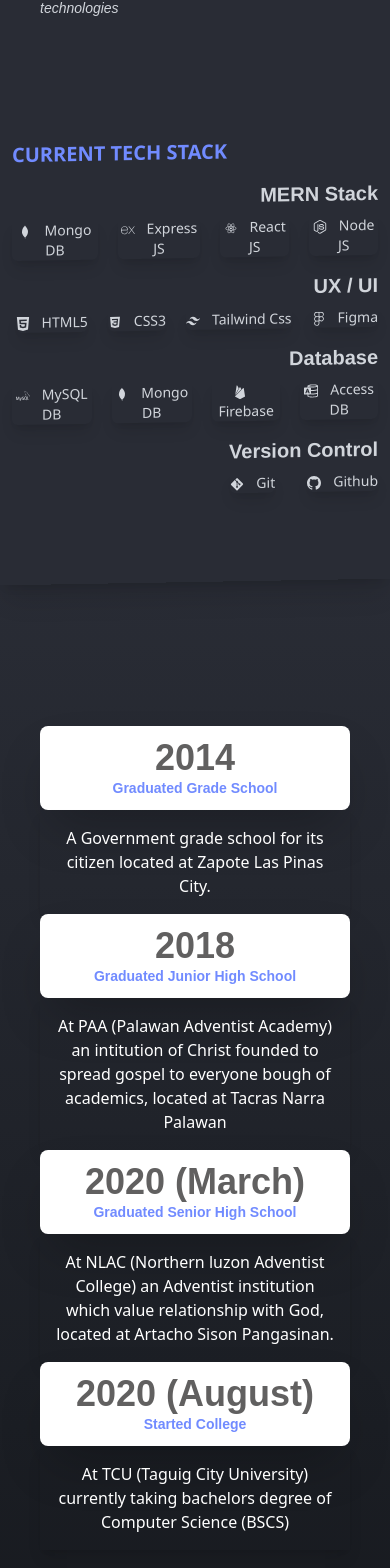
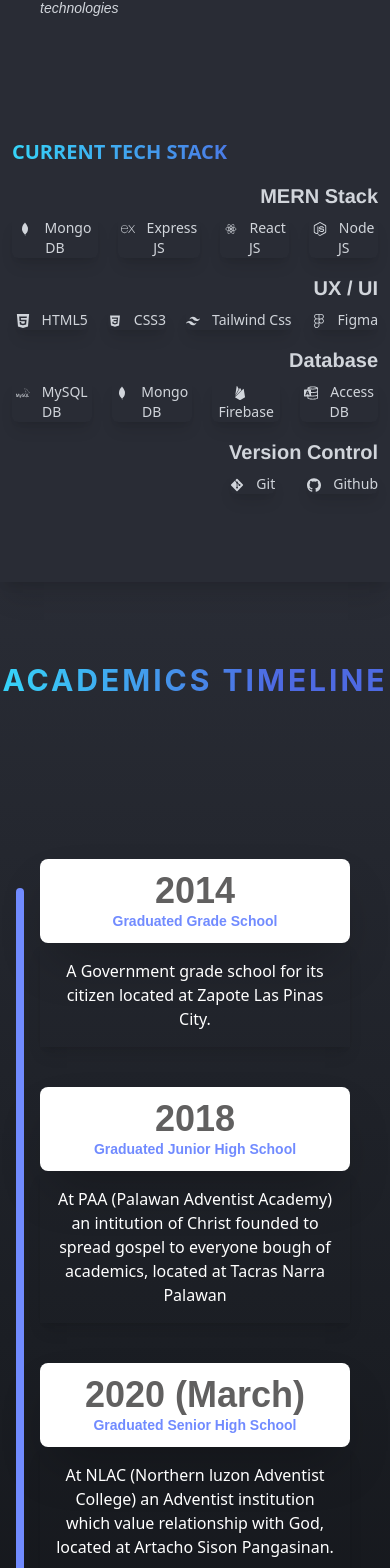
Before and after one commit to DevNanad/MODERN-PORTFOLIO, a React (Create React App) app: page / in a window 390 px wide. Shown: the part 1660-3228 px from the top of the page. Built offline with nearby package versions, Linux system fonts and the light colour scheme.

Commit message:
Add responsiveness to SectionFour Timeline

```diff
--- a/src/components/SectionFour.js
+++ b/src/components/SectionFour.js
@@ -10,16 +10,21 @@
 
 
   return (
-    <div className='h-[200vh] text-white bg-gradient-to-b from-transparent via-[#1b1e24] to-[#0d0e11] ' id="secFour">
+    <div className='h-[180vh] md:flex md:items-center gap-20 md:flex-col md:justify-center text-white bg-gradient-to-b from-transparent via-[#1b1e24] to-[#0d0e11] ' id="secFour">
+
+        <h1 className='academics pt-20 md:pt-0 text-center text-3xl md:text-4xl font-bold uppercase tracking-widest applesys'>Academics Timeline</h1>
+
 
         {/*TIMELINE*/}
-        <div className=" h-[150vh] pt-36 md:timeline md:flex">
+        <div className=" h-[150vh] timeline ">
 
-          {/* Left timeline */}
-        <div className="md:left-timeline px-10 md:flex flex-col flex-[40%] text-right">
+
+          {/* Large timeline */}
+          <div className="hidden left-timeline h-full px-10 md:flex flex-col justify-center flex-[40%] text-right">
+
 
             {/* Left ONE */}
-          <div  ref={yearone} className="md:wrapper-timeline">
+            <div  ref={yearone} className="wrapper-timeline">
               <div className="first-content">
                 <div className="year-title rounded-lg text-center font-bold poppins md:mb-6 bg-white text-[#616060] shadow-2xl">
                   <h2 className='text-4xl pt-3'>2014</h2>
@@ -30,7 +35,7 @@
             </div>
 
             {/* RIGHT ONE */}
-          <div  ref={junhigh} className="md:wrapper-timeline">
+            <div  ref={junhigh} className="wrapper-timeline">
               <div className="first-content">
                 <div className="year-title rounded-lg text-center font-bold poppins md:mb-6 bg-white text-[#616060] shadow-2xl">
                   <h2 className='text-4xl pt-3'>2018</h2>
@@ -41,7 +46,7 @@
             </div>
 
             {/* Left TWO */}
-          <div  ref={senhighs} className="md:wrapper-timeline">
+            <div  ref={senhighs} className="wrapper-timeline">
               <div className="first-content">
                 <div className="year-title rounded-lg text-center font-bold poppins md:mb-6 bg-white text-[#616060] shadow-2xl">
                   <h2 className='text-4xl pt-3'>2020 (March)</h2>
@@ -52,7 +57,58 @@
             </div>
 
             {/* RIGHT TWO */}
-          <div  ref={college} className="md:wrapper-timeline">
+            <div  ref={college} className="wrapper-timeline">
+              <div className="first-content">
+                <div className="year-title rounded-lg text-center font-bold poppins md:mb-6 bg-white text-[#616060] shadow-2xl">
+                  <h2 className='text-4xl pt-3'>2020 (August)</h2>
+                  <h5 className='text-sm paintedblue pb-3'>Started College</h5>
+                </div>
+                <p className='shadow-lg p-4 text-center'>At TCU (Taguig City University) currently taking bachelors degree of Computer Science (BSCS)</p>
+              </div>
+            </div>
+
+          </div>
+
+
+
+            {/* Small timeline */}
+            <div className="flex small-timeline h-full px-10 md:hidden flex-col gap-10  justify-center flex-[40%] text-right">
+
+            {/* Left ONE */}
+            <div  ref={yearone} className="smallwrapper-timeline">
+              <div className="first-content">
+                <div className="year-title rounded-lg text-center font-bold poppins md:mb-6 bg-white text-[#616060] shadow-2xl">
+                  <h2 className='text-4xl pt-3'>2014</h2>
+                  <h5 className='text-sm paintedblue pb-3'>Graduated Grade School</h5>
+                </div>
+                <p className='shadow-lg p-4 text-center'>A Government grade school for its citizen located at Zapote Las Pinas City.</p>
+              </div>
+            </div>
+
+            {/* RIGHT ONE */}
+            <div  ref={junhigh} className="smallwrapper-timeline">
+              <div className="first-content">
+                <div className="year-title rounded-lg text-center font-bold poppins md:mb-6 bg-white text-[#616060] shadow-2xl">
+                  <h2 className='text-4xl pt-3'>2018</h2>
+                  <h5 className='text-sm paintedblue pb-3'>Graduated Junior High School</h5>
+                </div>
+                <p className='shadow-lg p-4 text-center'>At PAA (Palawan Adventist Academy) an intitution of Christ founded to spread gospel to everyone bough of academics, located at Tacras Narra Palawan</p>
+              </div>
+            </div>
+
+            {/* Left TWO */}
+            <div  ref={senhighs} className="smallwrapper-timeline">
+              <div className="first-content">
+                <div className="year-title rounded-lg text-center font-bold poppins md:mb-6 bg-white text-[#616060] shadow-2xl">
+                  <h2 className='text-4xl pt-3'>2020 (March)</h2>
+                  <h5 className='text-sm paintedblue pb-3'>Graduated Senior High School</h5>
+                </div>
+                <p className='shadow-lg p-4 text-center'>At NLAC (Northern luzon Adventist College) an Adventist institution which value relationship with God, located at Artacho Sison Pangasinan.</p>
+              </div>
+            </div>
+
+            {/* RIGHT TWO */}
+            <div  ref={college} className="smallwrapper-timeline">
               <div className="first-content">
                 <div className="year-title rounded-lg text-center font-bold poppins md:mb-6 bg-white text-[#616060] shadow-2xl">
                   <h2 className='text-4xl pt-3'>2020 (August)</h2>
--- a/src/components/SectionThree.js
+++ b/src/components/SectionThree.js
@@ -32,8 +32,8 @@
       </div>
 
       {/*I Know Section*/}
-      <div className="i-know text-gray-300 flex-[60%]  p-3  md:h-full -skew-y-1 md:transform-none shadow-xl md:shadow-none md:pr-10 md:pl-20 ">
-        <h1 className="md:pt-20 md:pb-5 md:text-center applysys md:tracking-widest md:border-b-[1px] md:border-gray-400 paintedblue uppercase font-bold text-xl">Current Tech Stack</h1>
+      <div className="i-know text-gray-300 flex-[60%] p-3 md:h-full md:transform-none shadow-xl md:shadow-none md:pr-10 md:pl-20 ">
+        <h1 className="techstacks md:pt-20 md:pb-5 md:text-center applysys md:tracking-widest md:border-b-[1px] md:border-gray-400 paintedblue uppercase font-bold text-xl">Current Tech Stack</h1>
 
         {/* MERN SECTION */}
 
--- a/src/index.css
+++ b/src/index.css
@@ -98,6 +98,7 @@
   color: #6ac3ff;
 }
 
+
 @keyframes showtext {
   from{
     transform: translateY(1rem);
@@ -177,6 +178,12 @@
   background-clip: text;
   font-weight: bold;
 }
+.academics, .techstacks{
+  background: linear-gradient(89.82deg, #2FF3FF -20.09%, #4E6AE2 70.14%);
+  -webkit-background-clip: text;
+  -webkit-text-fill-color: transparent;
+  background-clip: text;
+}
 
 .stickychange{
   background-color: #2FF3FF;
@@ -185,11 +192,6 @@
 
 
 /*Section Four styles*/
-.timeline{
-  display: flex;
-  justify-content: center;
-  align-items: center;
-}
 
 .left-timeline{
   width: 100%;
@@ -206,10 +208,20 @@
 .left-timeline::after{
   content: '';
   width: 8px;
-  min-height: 100%;
+  min-height: 150vh;
   background: #718BFF;
   position: absolute;
   left: calc(50% - 4px);
+  border-radius: 5px;
+}
+
+.small-timeline::after{
+  content: '';
+  width: 8px;
+  min-height: 105%;
+  background: #718BFF;
+  position: absolute;
+  left: 1rem;
   border-radius: 5px;
 }
 
```
Lines whose indentation alone changed are shown as unchanged.
